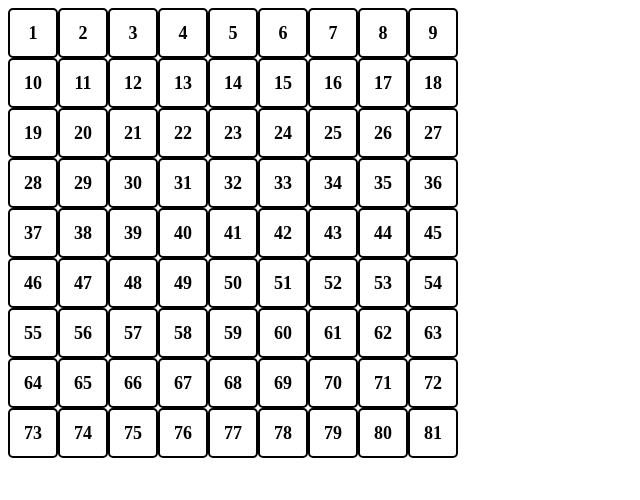
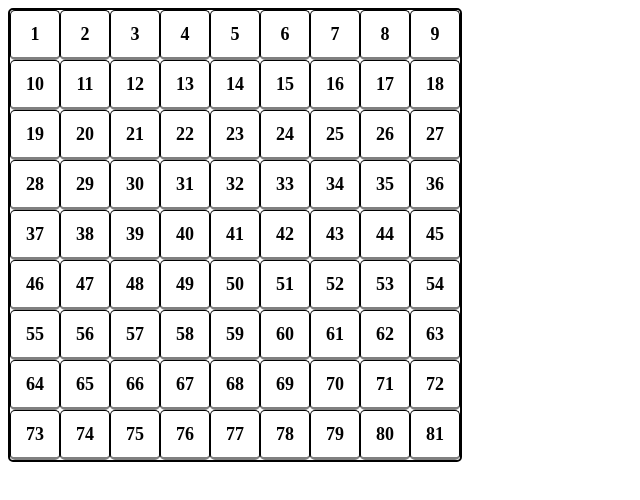
Before and after one commit to jmichalka/AngularGames, an Angular app in the folder AngularGames/: page / in a window 1280 px wide. Shown: the top 500 px of the page, without its empty margins (0-640 px from the left). Built offline with nearby package versions, Linux system fonts and the light colour scheme.

Commit message:
First attempt at ngClass

```diff
--- a/AngularGames/src/app/board/board.component.scss
+++ b/AngularGames/src/app/board/board.component.scss
@@ -6,4 +6,6 @@
     grid-template-columns: repeat(var(--width), 1fr);
     grid-template-rows: repeat(var(--height), 1fr);
     justify-content:center;
+    border: solid black 2px;
+    border-radius: 5px;
 }
--- a/AngularGames/src/app/cell/cell.component.html
+++ b/AngularGames/src/app/cell/cell.component.html
@@ -1,7 +1,13 @@
 <div #value class="cell"
     (mouseover)="focus($event)"
     (keydown)="insertNumber($event)"
-    contenteditable="true">
+    contenteditable="true"
+    [ngClass]="{
+        'leftBorder': leftBorderOn,
+        'rightBorder': rightBorderOn,
+        'topBorder': topBorderOn,
+        'bottomBorder': bottomBorderOn
+    }">
     <div class="value">
         {{displayValue}}
     </div>
--- a/AngularGames/src/app/cell/cell.component.scss
+++ b/AngularGames/src/app/cell/cell.component.scss
@@ -10,12 +10,28 @@
     font-weight: bolder;
     font-size: large;
     box-sizing: border-box;
-    border: 2px black solid;
+    border: 1px black solid;
     transition: color 0.5s;
     border-radius: 5px;
 
     // Use this to remove text highlighting. Might need to remove
     // user-select: none;
+}
+
+.leftBorder {
+ border-left: 3px green solid;
+}
+
+.rightBorder {
+  border-right: 3px red solid;
+}
+
+.topBorder {
+    border-top: 3px;
+}
+
+.bottomBorder {
+    border-bottom: 3px gray solid;
 }
 
 .cell:hover {
--- a/AngularGames/src/app/cell/cell.component.ts
+++ b/AngularGames/src/app/cell/cell.component.ts
@@ -12,6 +12,11 @@ export class CellComponent implements OnInit {
 
   @ViewChild("value") myDiv: ElementRef;
 
+  leftBorderOn:boolean = false;
+  rightBorderOn:boolean = false;
+  topBorderOn:boolean = false;
+  bottomBorderOn:boolean = true;
+
   ngOnInit(): void {
     this.displayValue = this.initialValue.toString();
   }
@@ -24,6 +29,12 @@ export class CellComponent implements OnInit {
     let number = parseInt(event.key);
     event.preventDefault();
     if (isNaN(number) || number < 0 || number > 9) {
+      // if (event.key == 'l') {
+      //   this.leftBorderOn = !this.leftBorderOn;
+      // }
+      // if (event.key == 'r') {
+      //   this.rightBorderOn = !this.rightBorderOn;
+      // }
       return;
     }
     this.displayValue = event.key.toString();
```
